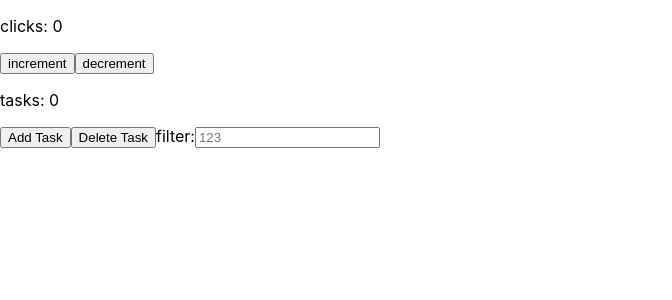
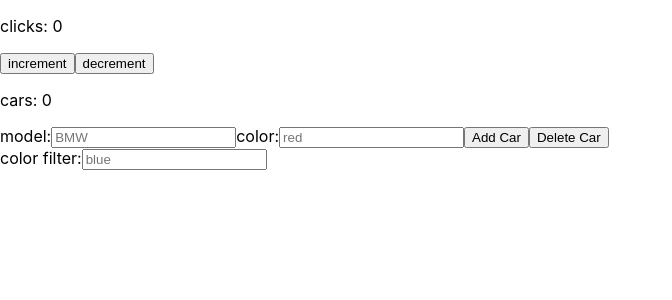
Before and after one commit to ekzalt/202007_react, a React (Create React App) app: page / in a window 1280 px wide. Shown: the top 300 px of the page, without its empty margins (0-672 px from the left). Built offline with nearby package versions, Linux system fonts and the light colour scheme.

Commit message:
rework homework 01 with cars

```diff
--- a/package.json
+++ b/package.json
@@ -8,7 +8,8 @@
     "@testing-library/user-event": "^7.2.1",
     "react": "^16.13.1",
     "react-dom": "^16.13.1",
-    "react-scripts": "3.4.1"
+    "react-scripts": "3.4.1",
+    "uuid": "^8.2.0"
   },
   "scripts": {
     "start": "react-scripts start",
--- a/src/components/App/App.js
+++ b/src/components/App/App.js
@@ -1,14 +1,20 @@
 import React from 'react';
+import { v4 as uuidv4 } from 'uuid';
 
-import { TaskList } from '../index';
+import { Car } from '../../models';
+import { CarList } from '../index';
 import './App.css';
 
 class App extends React.Component {
   state = {
     clicks: 0,
-    tasks: [],
+    /** @type {Car[]} */
+    cars: [],
     filter: '',
   };
+
+  modelRef = React.createRef();
+  colorRef = React.createRef();
 
   increment = () => {
     this.setState({ clicks: this.state.clicks + 1 });
@@ -18,23 +24,42 @@ class App extends React.Component {
     this.setState({ clicks: this.state.clicks - 1 });
   };
 
-  addTask = () => {
-    const id = Math.round(Math.random() * 100_000_000_000_000);
-    const task = { id, text: `task ${id}` };
+  /**
+   * @param {Event} e
+   */
+  addCar = (e) => {
+    e.preventDefault();
 
-    this.setState({ tasks: [...this.state.tasks, task] });
+    if (!this.modelRef.current.value || !this.colorRef.current.value) {
+      return;
+    }
+
+    const car = new Car({
+      id: uuidv4(),
+      model: this.modelRef.current.value,
+      color: this.colorRef.current.value,
+    });
+
+    this.setState({ cars: [...this.state.cars, car] });
   };
 
-  deleteTask = () => {
-    this.setState({ tasks: this.state.tasks.slice(0, -1) });
+  /**
+   * @param {Event} e
+   */
+  deleteCar = (e) => {
+    e.preventDefault();
+    this.setState({ cars: this.state.cars.slice(1) });
   };
 
+  /**
+   * @param {Event} e
+   */
   readFilter = (e) => {
     this.setState({ filter: e.target.value });
   };
 
   render() {
-    const { clicks, tasks, filter } = this.state;
+    const { clicks, cars, filter } = this.state;
 
     return (
       <main>
@@ -44,11 +69,19 @@ class App extends React.Component {
           <button onClick={this.decrement}>decrement</button>
         </section>
         <section>
-          <TaskList tasks={tasks} filter={filter} />
-          <button onClick={this.addTask}>Add Task</button>
-          <button onClick={this.deleteTask}>Delete Task</button>
-          <label htmlFor="filter">filter:</label>
-          <input id="filter" name="filter" placeholder="123" onChange={this.readFilter} />
+          <CarList cars={cars} filter={filter} />
+          <form>
+            <label htmlFor="model">model:</label>
+            <input ref={this.modelRef} id="model" name="model" placeholder="BMW" />
+            <label htmlFor="color">color:</label>
+            <input ref={this.colorRef} id="color" name="color" placeholder="red" />
+            <button onClick={this.addCar}>Add Car</button>
+            <button onClick={this.deleteCar}>Delete Car</button>
+          </form>
+          <div>
+            <label htmlFor="filter">color filter:</label>
+            <input id="filter" name="filter" placeholder="blue" onChange={this.readFilter} />
+          </div>
         </section>
       </main>
     );
--- /dev/null
+++ b/src/components/CarElement/CarElement.js
@@ -0,0 +1,14 @@
+import React from 'react';
+
+import { Car } from '../../models';
+
+/**
+ * @param {{ car:Car }} props
+ */
+const CarElement = ({ car }) => {
+  const { id, model, color } = car;
+
+  return <li>id: {id}, model: {model}, color: {color}</li>;
+};
+
+export default CarElement;
--- /dev/null
+++ b/src/components/CarList/CarList.js
@@ -0,0 +1,22 @@
+import React from 'react';
+
+import { Car } from '../../models';
+import { CarElement } from '../index';
+
+/**
+ * @param {{ cars:Car[], filter:string }} props
+ */
+const CarList = ({ cars = [], filter = '' }) => {
+  const carElements = cars
+    .filter(({ color }) => (filter ? color.match(filter) : color))
+    .map(car => <CarElement key={car.id} car={car} />);
+
+  return (
+    <>
+      <p>cars: {cars.length}</p>
+      <ul>{carElements}</ul>
+    </>
+  );
+};
+
+export default CarList;
--- a/src/components/TaskElement/TaskElement.js
+++ /dev/null
@@ -1,5 +0,0 @@
-import React from 'react';
-
-const TaskElement = ({ text }) => <li>{text}</li>;
-
-export default TaskElement;
--- a/src/components/TaskList/TaskList.js
+++ /dev/null
@@ -1,18 +0,0 @@
-import React from 'react';
-
-import { TaskElement } from '../index';
-
-const TaskList = ({ tasks = [], filter = '' }) => {
-  const elements = tasks
-    .filter(({ text }) => (filter ? text.match(filter) : text))
-    .map(({ id, text }) => <TaskElement key={id} text={text} />);
-
-  return (
-    <>
-      <p>tasks: {tasks.length}</p>
-      <ul>{elements}</ul>
-    </>
-  );
-};
-
-export default TaskList;
--- /dev/null
+++ b/src/models/index.js
@@ -0,0 +1,7 @@
+export class Car {
+  constructor({ id = '', model = '', color = '' }) {
+    this.id = id;
+    this.model = model;
+    this.color = color;
+  }
+}
```
Also changed, not shown: src/components/index.js (+4 -4 lines), 1 other file (tests, documents, lock files or other folders).
